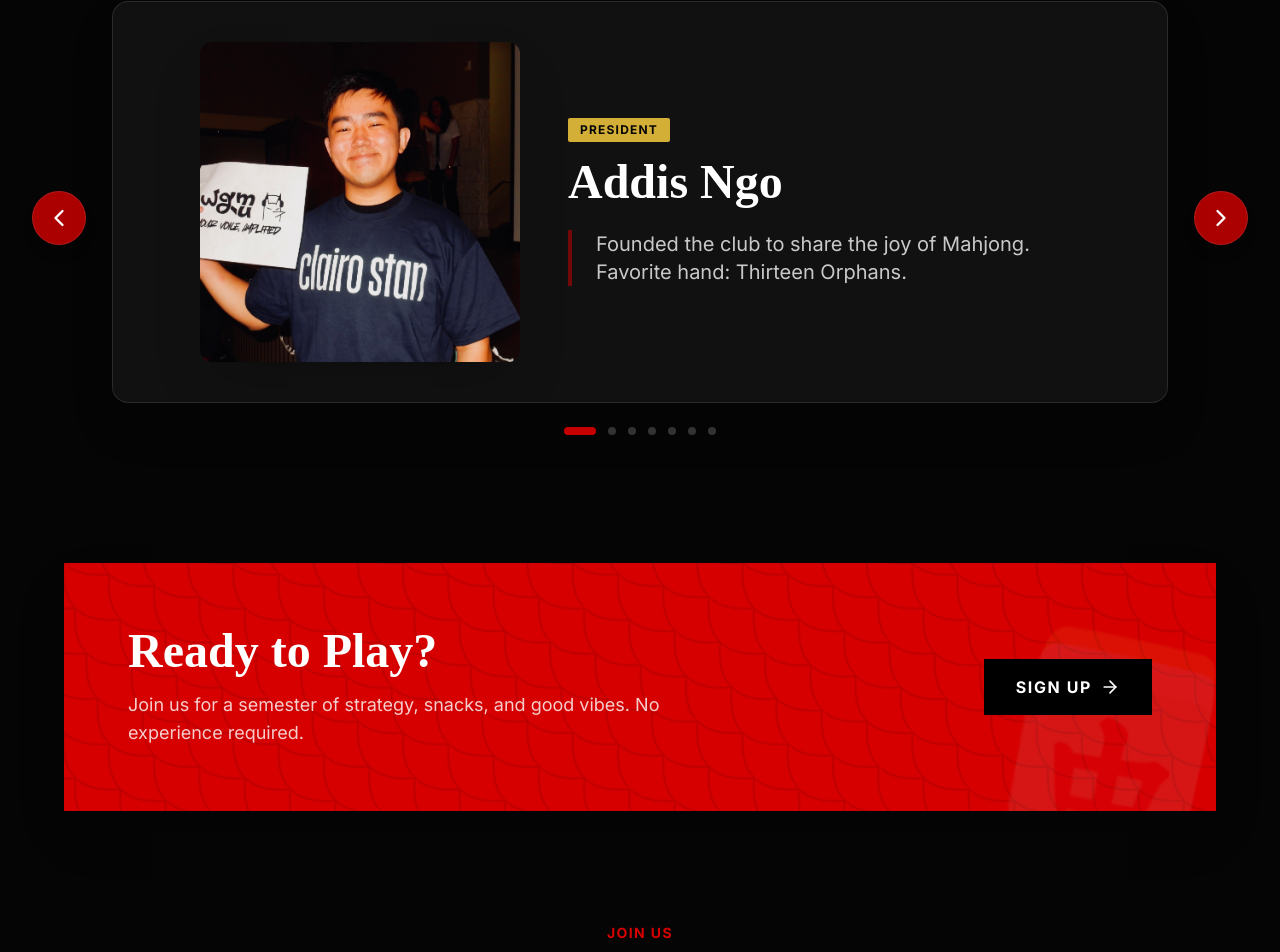
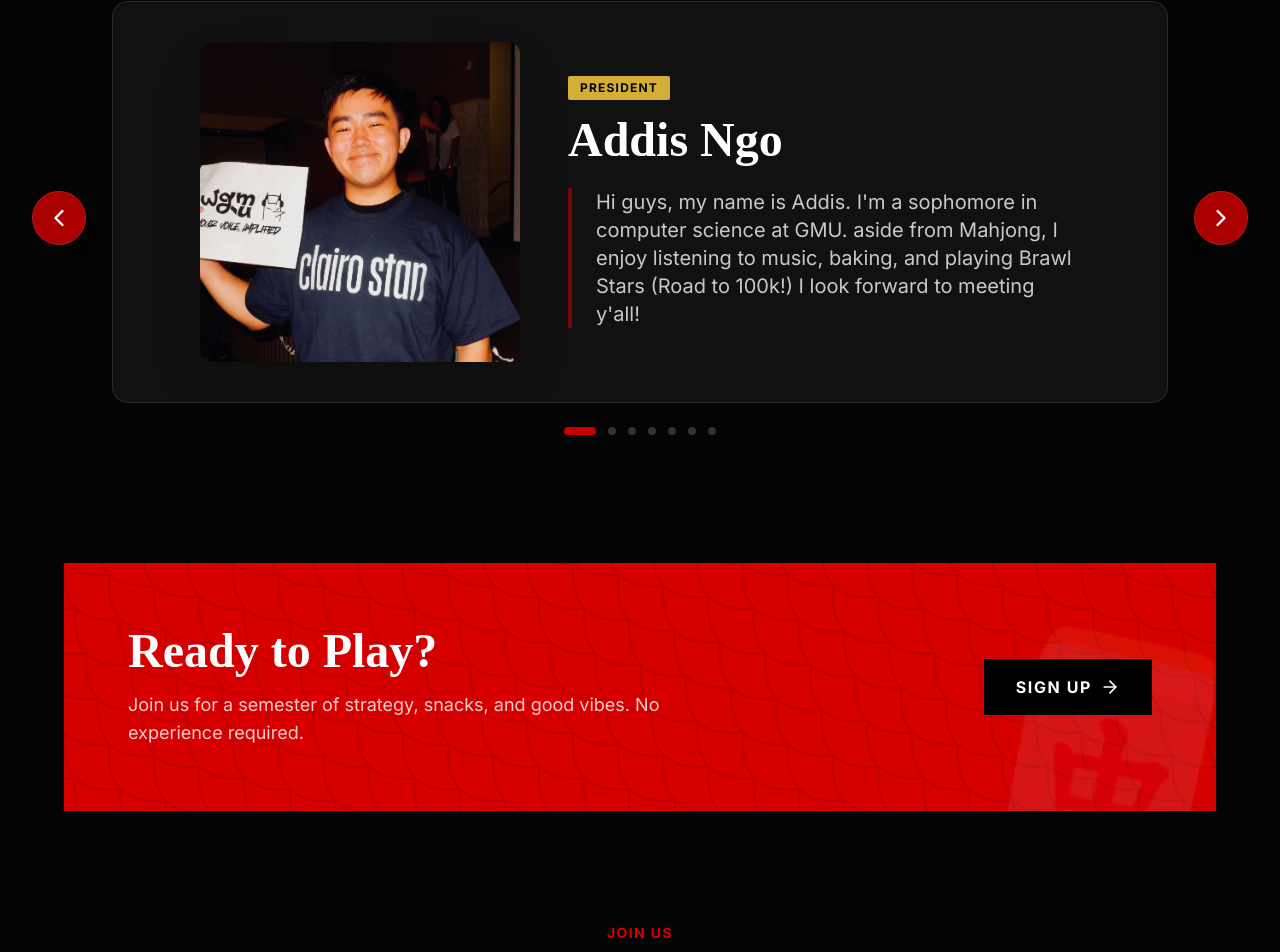
Before and after one commit to addis-ngo/themahjongclub, a React (Vite) app: page / in a window 1280 px wide. Shown: the part 2607-3559 px from the top of the page. Built offline with nearby package versions, Linux system fonts and the light colour scheme.

Commit message:
Update constants.ts

```diff
--- a/constants.ts
+++ b/constants.ts
@@ -91,7 +91,7 @@ export const TEAM_MEMBERS: TeamMember[] = [
     id: 1,
     name: "Addis Ngo",
     role: "President",
-    about: "Founded the club to share the joy of Mahjong. Favorite hand: Thirteen Orphans.",
+    about: "Hi guys, my name is Addis. I'm a sophomore in computer science at GMU. aside from Mahjong, I enjoy listening to music, baking, and playing Brawl Stars (Road to 100k!) I look forward to meeting y'all!",
     // CHANGE THIS after dragging your photo to public/images/
     // image: "images/addis.jpg"
     image: "images/addis.jpg"
```
